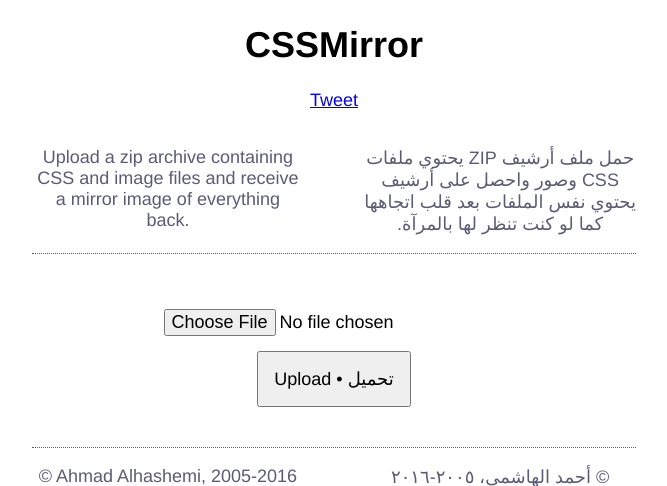
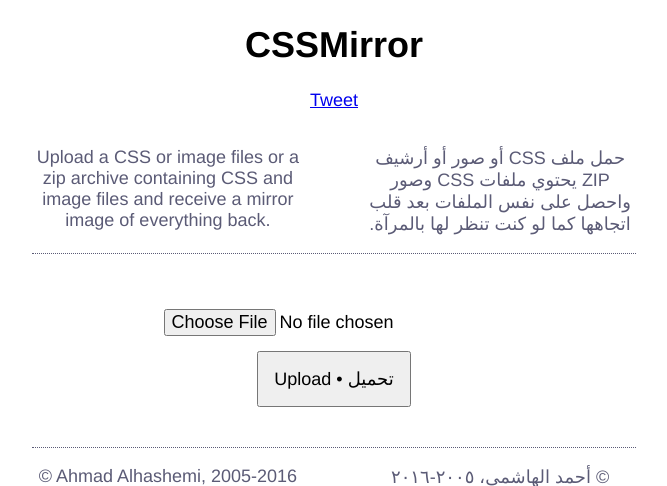
Before and after one commit to hashemi/cssmirror, a Flask app: page / in a window 1280 px wide. Shown: the top 486 px of the page, without its empty margins (306-973 px from the left). Run offline with Flask 2, Linux system fonts and the light colour scheme; some libraries are stand-ins or nearby versions.

Commit message:
Uploading individual CSS or image files

```diff
--- a/app.py
+++ b/app.py
@@ -1,8 +1,9 @@
 import os
 from flask import Flask, request, redirect, url_for, send_file, render_template, session
-from mirrorlib.zipmirror import zipmirror
+from mirrorlib.mirrorselect import mirrorselect
 from tempfile import TemporaryFile
 from time import time
+from mimetypes import guess_type
 from werkzeug.datastructures import Headers
 try:
   from werkzeug.wsgi import wrap_file
@@ -24,23 +25,26 @@
     uploaded_file = request.files['archive']
 
     if not uploaded_file:
-      return ('No uploaded file.', 400, [])
+      return ('You did not upload a file.', 400, [])
 
-    if not allowed_file(uploaded_file.filename):
-      return ('Invalid file. Only zip files are accepted.', 400, [])
+    mirror = mirrorselect(uploaded_file.filename)
+    if mirror is None:
+      return ('Unrecognized file extension. Only zip, css and image files are accepted.', 400, [])
 
     mirrored_file = TemporaryFile()
-    zipmirror(uploaded_file, mirrored_file)
+    mirror(uploaded_file, mirrored_file)
     mirrored_file.seek(0)
 
     root, ext = os.path.splitext(uploaded_file.filename)
     attachment_filename = root + '-rtl' + ext
 
+    mimetype = guess_type(uploaded_file.filename)[0]
+
     headers = Headers()
     headers.add('Content-Disposition', 'attachment',
                       filename=attachment_filename)
     data = wrap_file(request.environ, mirrored_file)
-    rv = app.response_class(data, mimetype='application/zip',
+    rv = app.response_class(data, mimetype=mimetype,
                       headers=headers, direct_passthrough=True)
     rv.cache_control.public = True
     cache_timeout = app.get_send_file_max_age(attachment_filename)
--- a/templates/index.html
+++ b/templates/index.html
@@ -50,9 +50,9 @@
 
 <div id=header>
   <p class=english-column>
-  Upload a zip archive containing CSS and image files and receive a mirror image of everything back.
+  Upload a CSS or image files or a zip archive containing CSS and image files and receive a mirror image of everything back.
   </p>
-  <p dir=rtl class=arabic-column>حمل ملف أرشيف ZIP يحتوي ملفات CSS وصور واحصل على أرشيف يحتوي نفس الملفات بعد قلب اتجاهها كما لو كنت تنظر لها بالمرآة.</p>
+  <p dir=rtl class=arabic-column>حمل ملف CSS أو صور أو أرشيف ZIP يحتوي ملفات CSS وصور واحصل على نفس الملفات بعد قلب اتجاهها كما لو كنت تنظر لها بالمرآة.</p>
 </div>
 
 <div id=form>
```
